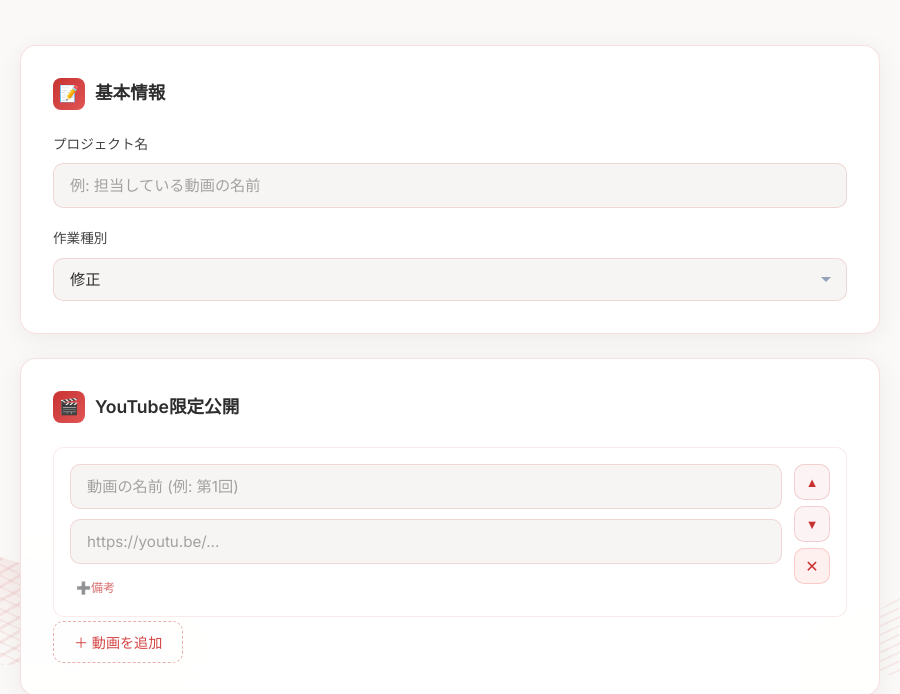
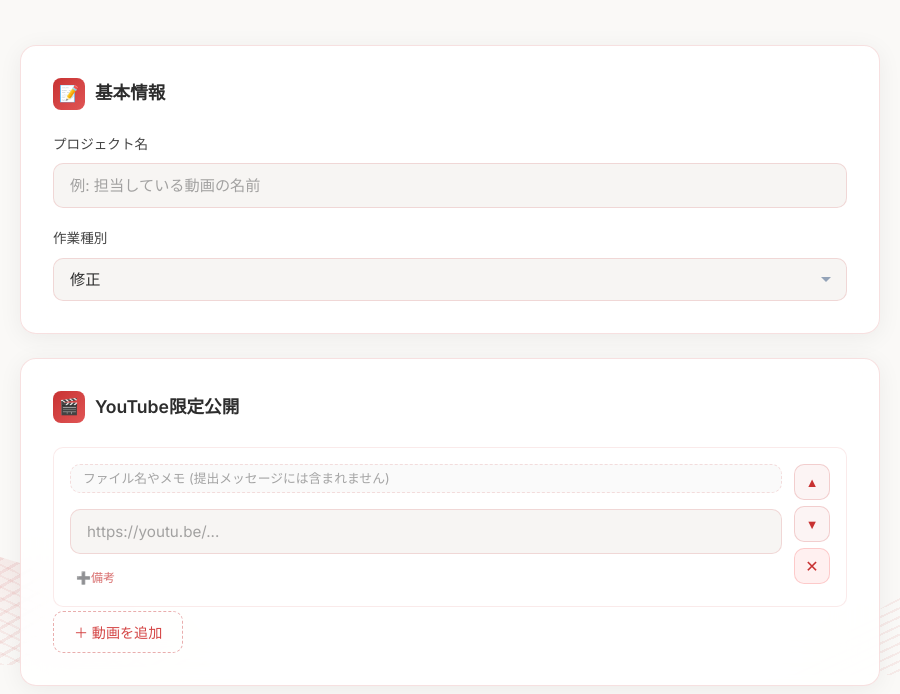
Before and after one commit to Videoeditingefficiency/url-submission-generator, an Electron app: page index.html in a window 900 px wide. Shown: the part 135-829 px from the top of the page. Drawn offline with Linux system fonts and the light colour scheme.

Commit message:
fix: make youtube title internal memo only

```diff
--- a/index.html
+++ b/index.html
@@ -911,8 +911,8 @@
             entry.id = `yt-entry-${id}`;
             entry.innerHTML = `
         <div class="youtube-entry-main">
-          <div class="form-group" style="margin-bottom:0">
-            <input type="text" class="yt-title" placeholder="動画の名前 (例: 第1回)" value="${title}" oninput="updatePreview()">
+          <div class="form-group" style="margin-bottom:6px">
+            <input type="text" class="yt-title" placeholder="ファイル名やメモ (提出メッセージには含まれません)" value="${title}" style="font-size: 0.8rem; padding: 6px 12px; background: rgba(0,0,0,0.02); border: 1px dashed var(--border-color); color: var(--text-secondary);">
           </div>
           <div class="form-group" style="margin-bottom:0">
             <input type="url" class="yt-url" placeholder="https://youtu.be/..." value="${url}" oninput="updatePreview()">
@@ -1076,9 +1076,6 @@
             if (youtubeUrls.length > 0) {
                 ytSection = '▼YouTube限定公開\n';
                 youtubeUrls.forEach(entry => {
-                    if (entry.title) {
-                        ytSection += `【${entry.title}】\n`;
-                    }
                     if (entry.note) {
                         ytSection += entry.note + '\n';
                     }
```
